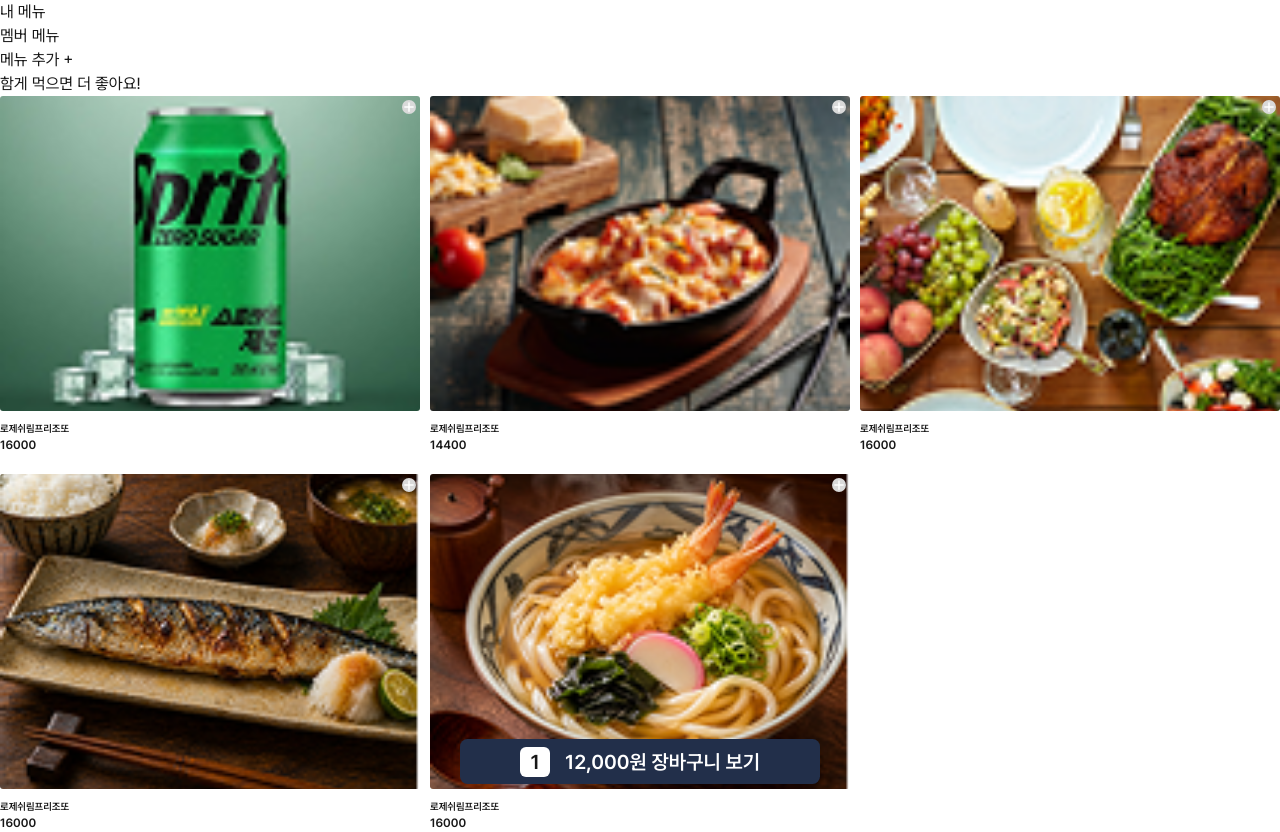
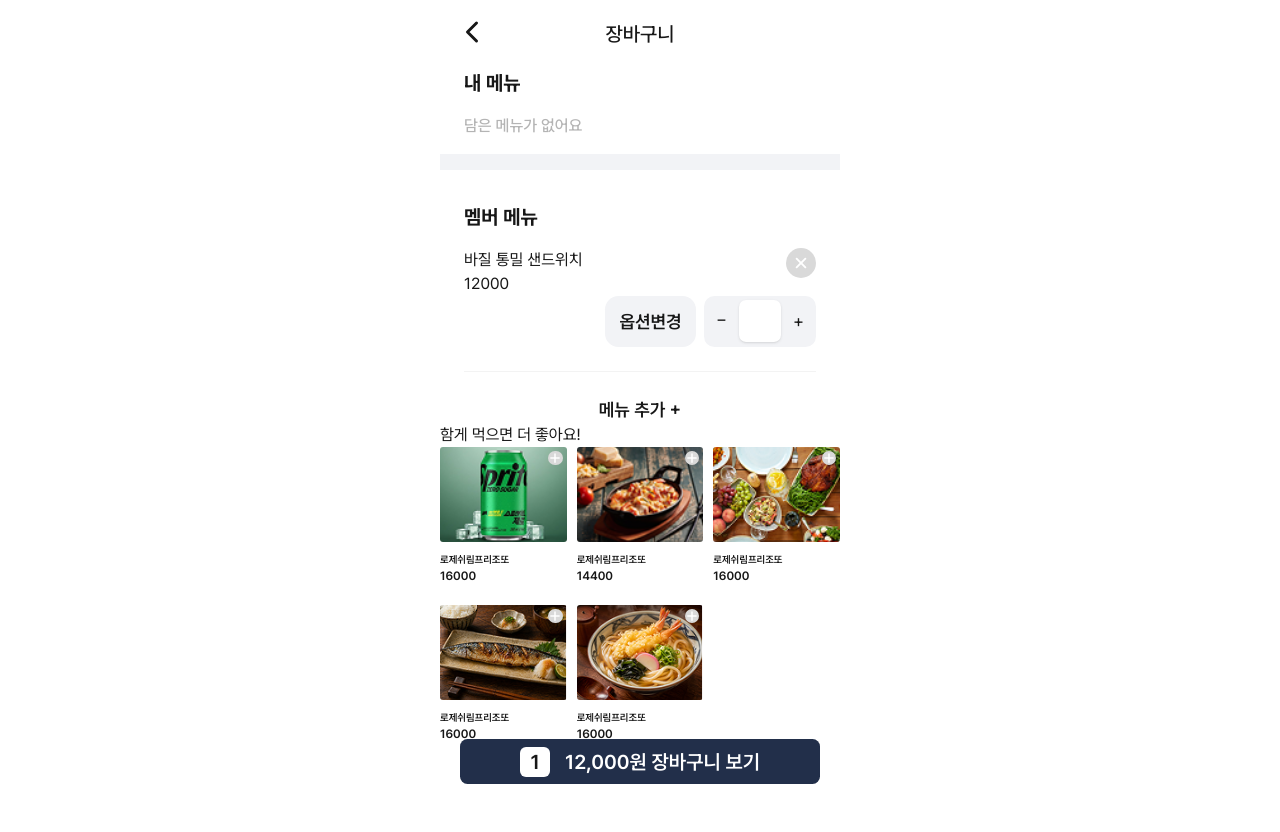
Before and after one commit to KimBeomGi/pre_order_web, a Next.js app in the folder order-web/: page /table/1/cart in a window 1280 px wide. After the commit the page ends 800 px from the top, so only its background shows below. Built offline with nearby package versions, Linux system fonts and the light colour scheme.

Commit message:
장바구니 페이지 작업 및 관련 페이지 추가

```diff
--- a/order-web/src/app/globals.css
+++ b/order-web/src/app/globals.css
@@ -14,8 +14,8 @@
 
 @media (prefers-color-scheme: dark) {
   :root {
-    --background: #0a0a0a;
-    --foreground: #ededed;
+    /* --background: #0a0a0a; */
+    /* --foreground: #ededed; */
   }
 }
 
--- /dev/null
+++ b/order-web/src/app/table/[store]/(header)/cart/layout.tsx
@@ -0,0 +1,22 @@
+'use client'
+import { useRouter } from "next/navigation";
+import { IoChevronBack } from "react-icons/io5";
+
+export default function CartHeaderLayout({
+  children,
+}: {
+  children: React.ReactNode;
+}) {
+  const router = useRouter();
+
+  return (
+    <section className="text-[16px]">
+      <div className="relative bg-[#FFFFFF] flex flex-row justify-between items-center pl-[1em] pr-[2em] pt-[1em] pb-[1.25em]">
+        <IoChevronBack  className="text-[2em]" onClick={() => {router.back()}} />
+        <h1 className="absolute left-1/2 -translate-x-1/2 top-1/2 -translate-y-1/2 font-medium text-[1.25em]">장바구니</h1>
+      </div>
+
+      {children}
+    </section>
+  );
+}
--- a/order-web/src/app/table/[store]/cart/page.tsx
+++ b/order-web/src/app/table/[store]/(header)/cart/page.tsx
@@ -3,6 +3,7 @@
 import { useRouter } from "next/navigation";
 import { use, useState } from "react";
 import { FaPlus } from "react-icons/fa6";
+import { IoClose } from "react-icons/io5";
 
 export default function Cart({
   params,
@@ -14,7 +15,13 @@ export default function Cart({
   const router = useRouter();
   const [isEmpty, setIsEmpty] = useState(false);
   const [myBasket, setMyBasket] = useState(null);
-  const [memberBasket, setMemberBasket] = useState(null);
+  const [memberBasket, setMemberBasket] = useState([
+    {
+      product_name: "바질 통밀 샌드위치",
+      price: 12000,
+      count: 1,
+    },
+  ]);
   const [recommendedPairings, setRecommendedPairings] = useState([
     {
       src: "/img/menu-order/menu_img_ex1.png",
@@ -47,6 +54,7 @@ export default function Cart({
       discount_rate: 0,
     },
   ]);
+
   // layout의 상단 장바구니 를 h1 태그로 변동
   return (
     <div className="w-full">
@@ -73,16 +81,84 @@ export default function Cart({
       ) : (
         <div>
           {/* // 내 메뉴 */}
-          <div>
-            <h2>내 메뉴</h2>
-            {myBasket ? "" : ""}
+          <div className="px-[1.5em]">
+            <h2 className="font-bold text-[1.25em] mb-[0.8em]">내 메뉴</h2>
+            {myBasket ? (
+              ""
+            ) : (
+              <div>
+                <p className="font-medium text-[#B4B4B4]">담은 메뉴가 없어요</p>
+              </div>
+            )}
           </div>
+          <hr className="h-[1em] bg-[#F2F3F6] border-0 mt-[1em] mb-[2em]" />
           {/* // 멤버 메뉴 */}
-          <div>
-            <h2>멤버 메뉴</h2>
-            {memberBasket ? "" : ""}
-            <div>
-              <p>메뉴 추가 +</p>
+          <div className="px-[1.5em]">
+            <h2 className="font-bold text-[1.25em] mb-[0.8em]">멤버 메뉴</h2>
+            {memberBasket ? (
+              <ul className="">
+                {memberBasket.map((value, key) => (
+                  <li className="pb-[1.5em] mb-[1.5em] border-b-1 border-b-[#F3F3F3]" key={key}>
+                    <div className="flex justify-between items-start">
+                      <div>
+                        <h3>{value.product_name}</h3>
+                        <p>{value.price}</p>
+                      </div>
+                      <div
+                        className="text-[1.25em] bg-[#D9D9D9] inline-block rounded-full p-[0.25em]"
+                        onClick={() => {
+                          // 여기를 클릭하면 해당 메뉴는 삭제되어야 함.
+                        }}
+                      >
+                        <IoClose className="text-[#FFFFFF]" />
+                      </div>
+                    </div>
+                    <div className="flex justify-end items-stretch gap-x-[0.5em]">
+                      <button className="font-semibold text-[1.125em] bg-[#F2F3F6] rounded-[0.75em] px-[0.8em]">옵션변경</button>
+                      <div className="text-[14px] flex items-center bg-[#F2F3F6] rounded-[0.75em] py-[0.3125em]">
+                        {/* min 값 되면 작동안하게 */}
+                        <button
+                          className={`w-[2em] h-[2em] flex items-center justify-center text-[1.25em]`}
+                          // disabled={minMainCount >= mainCount}
+                          onClick={() =>
+                            // setMainCount(Math.max(minMainCount, mainCount - 1))
+                            {}
+                          }
+                        >
+                          <span className={`mb-1 `}>−</span>
+                        </button>
+
+                        <div className="bg-[#FFFFFF] h-[3em] w-[3em] rounded-[0.5em] shadow-sm shadow-[0_0.125em_0.25em_rgba(0,0,0,0.25)] min-w-[2.5em] flex items-center justify-center">
+                          <span className="text-[1.25em] font-semibold text-[#2D3436]">
+                            {/* {mainCount} */}
+                          </span>
+                        </div>
+
+                        {/* max 값 되면 작동안하게 */}
+                        <button
+                          className={`w-[2em] h-[2em] flex items-center justify-center text-[1.25em]`}
+                          // disabled={maxMainCount <= mainCount}
+                          onClick={() =>
+                            // setMainCount(Math.min(maxMainCount, mainCount + 1))
+                            {}
+                          }
+                        >
+                          <span>+</span>
+                        </button>
+                      </div>
+                    </div>
+                  </li>
+                ))}
+              </ul>
+            ) : (
+              <div>
+                <p className="font-medium text-[#B4B4B4]">담은 메뉴가 없어요</p>
+              </div>
+            )}
+            <div className="">
+              <p className="text-center font-semibold text-[1.125em]">
+                메뉴 추가 +
+              </p>
             </div>
           </div>
           {/* // 광고 */}
--- /dev/null
+++ b/order-web/src/app/table/[store]/order/history/page.tsx
@@ -0,0 +1,7 @@
+export default function OrderHistory() {
+  return (
+    <div>
+      <div>OrderHistory</div>
+    </div>
+  );
+}
```
Also changed, not shown: order-web/src/app/table/[store]/layout.tsx (renamed from order-web/src/app/table/[store]/menu/layout.tsx).
